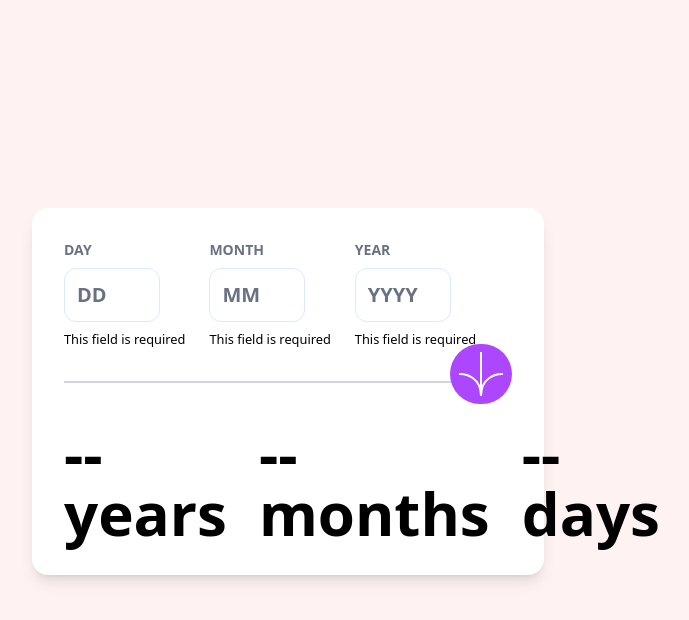
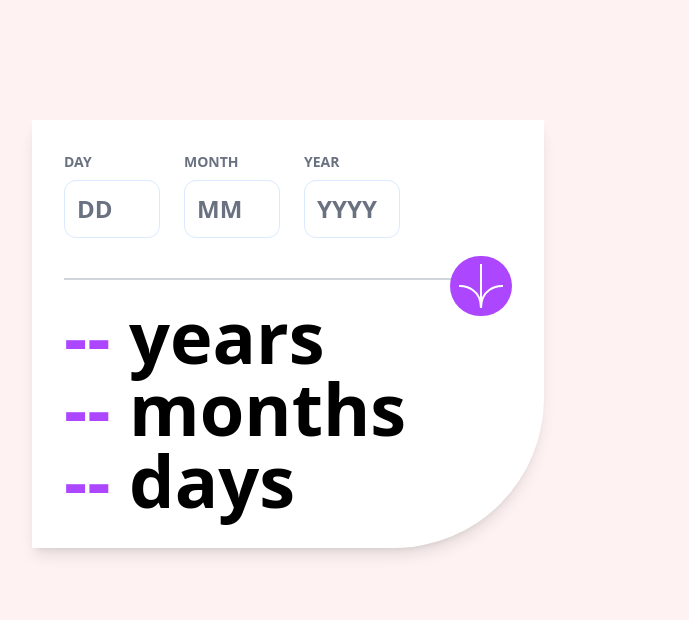
Before and after one commit to mugisha12john/Age-calculator, a website: page src/index.html in a window 1280 px wide. Shown: the whole page, without its empty margins (352-1041 px from the left). Drawn offline with Linux system fonts and the light colour scheme.

Commit message:
feat: work on result place

```diff
--- a/src/index.html
+++ b/src/index.html
@@ -16,7 +16,7 @@
   </head>
   <body class="bg-red-50 font-poppins">
     <div
-      class="container w-2/5 mx-auto p-8 bg-white rounded-2xl my-52 shadow-lg relative"
+      class="container w-2/5 mx-auto p-8 bg-white rounded-br-[150px]  my-30 shadow-lg relative"
     >
       <form id="myForm" class="flex items-center gap-6 mb-8">
         <div class="flex flex-col gap-2">
@@ -25,9 +25,11 @@
             type="text"
             id="day"
             placeholder="DD"
-            class="p-3 w-24 rounded-xl text-xl border-1 border-blue-100 text-gray-500 placeholder:text-gray-500 placeholder:font-bold"
+            maxlength="2"
+            autocomplete="off"
+            class="p-3 w-24 rounded-xl text-2xl border-1 border-blue-100 text-black font-black focus:outline-none placeholder:text-gray-500 placeholder:font-bold"
           />
-          <small class="error-text">This field is required</small>
+          <small class="error-day"></small>
         </div>
         <div class="flex flex-col gap-2">
           <label for="day" class="font-bold text-sm text-gray-500">MONTH</label>
@@ -35,9 +37,11 @@
             type="text"
             id="day"
             placeholder="MM"
-            class="p-3 w-24 rounded-xl text-xl border-1 border-blue-100 text-gray-500 placeholder:text-gray-500 placeholder:font-bold"
+            maxlength="2"
+            autocomplete="off"
+            class="p-3 w-24 rounded-xl text-2xl border-1 border-blue-100 text-black font-black focus:outline-none placeholder:text-gray-500 placeholder:font-bold"
           />
-          <small class="error-text">This field is required</small>
+          <small class="error-month"></small>
         </div>
         <div class="flex flex-col gap-2">
           <label for="day" class="font-bold text-sm text-gray-500">YEAR</label>
@@ -45,11 +49,13 @@
             type="text"
             id="day"
             placeholder="YYYY"
-            class="p-3 w-24 rounded-xl text-xl border-1 border-blue-100 text-gray-500 placeholder:text-gray-500 placeholder:font-bold"
+            maxlength="4"
+            autocomplete="off"
+            class="p-3 w-24 rounded-xl text-2xl border-1 border-blue-100 text-black focus:outline-none font-black placeholder:text-gray-500 placeholder:font-bold"
           />
-          <small class="error-text">This field is required</small>
+          <small class="error-year"></small>
         </div>
-        <button>
+        <button id="submitBtn" type="submit">
           <img
             src="../assets/images/icon-arrow.svg"
             class="mt-8 cursor-pointer bg-purple-500 p-2 rounded-full text-4xl absolute right-8 top-26"
@@ -61,15 +67,15 @@
 
       <hr class="border-1 border-gray-300 h-px w-[90%]" />
 
-      <div
-        class="result mt-10 text-6xl font-extrabold text-black flex flex-cols gap-8"
+      <section
+        class="result mt-5 text-7xl font-extrabold text-black"
       >
-        <div><strong id="result-day"> --</strong> years</div>
-        <div><strong id="result-month">--</strong> months</div>
-        <div><strong id="result-year">--</strong> days</div>
+        <div><strong id="result-day" class="text-purple-500"> --</strong> years</div>
+        <div><strong id="result-month" class="text-purple-500">--</strong> months</div>
+        <div><strong id="result-year" class="text-purple-500">--</strong> days</div>
       </div>
-    </div>
+    </section>
 
-    <script src="script.js"></script>
+    <script src="./script.js"></script>
   </body>
 </html>
--- /dev/null
+++ b/src/script.js
@@ -0,0 +1,6 @@
+const submitBtn = document.getElementById("submitBtn");
+function handleSubmit(e) {
+  e.preventDefault();
+  alert("Form submitted");
+}
+submitBtn.addEventListener("click", handleSubmit);
```
Also changed, not shown: src/style.css.
